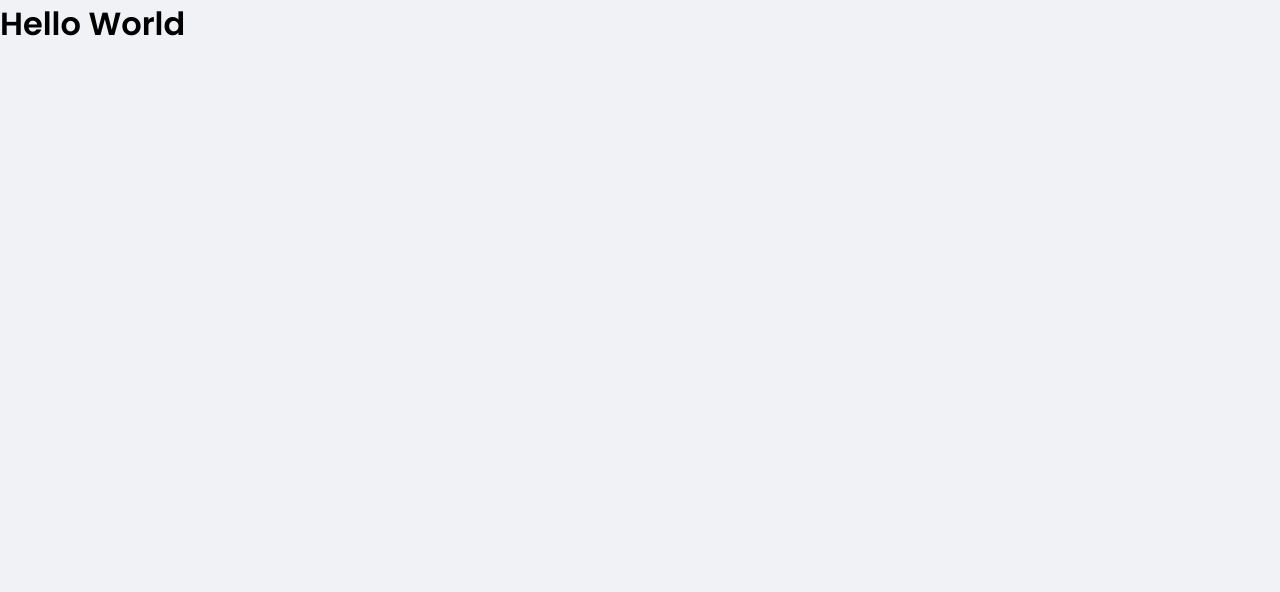
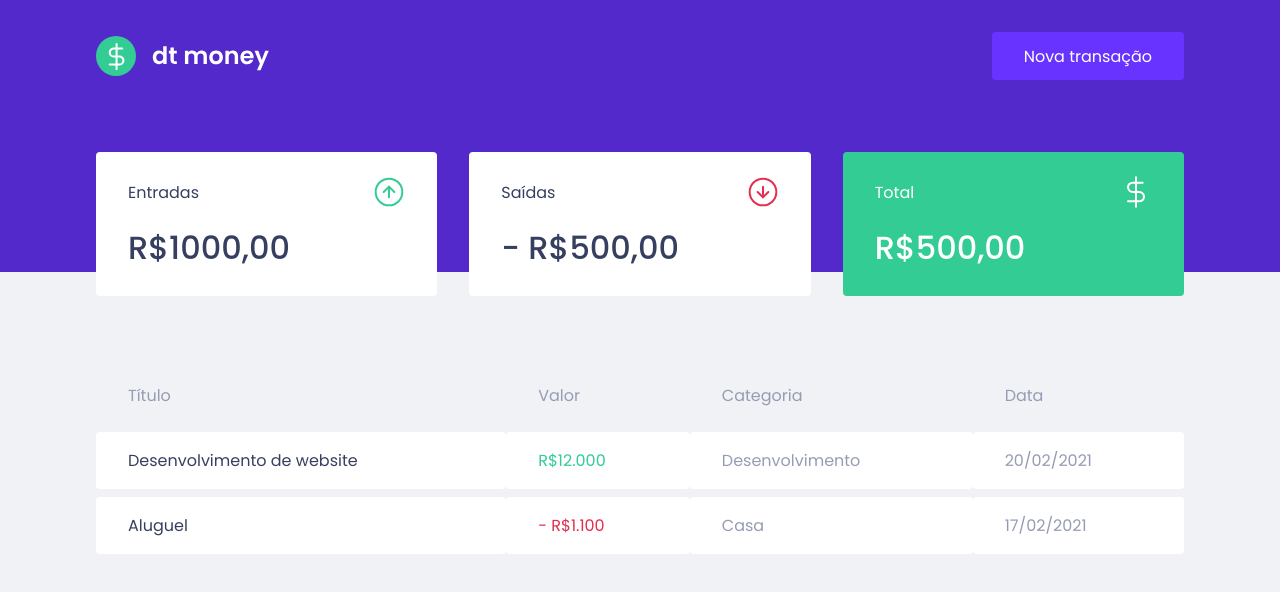
Before and after one commit to gabrielgerm/dtmoney, a React (Create React App) app: page / in a window 1280 px wide. Shown: the top 592 px of the page. Built offline with nearby package versions, Linux system fonts and the light colour scheme.

Commit message:
Criacao de componentes

```diff
--- a/public/index.html
+++ b/public/index.html
@@ -9,7 +9,7 @@
 
     <link rel="shortcut icon" href="./favicon.png" type="image/png" />
 
-    <link href="https://fonts.googleapis.com/css2?family=Poppins:wght@400;600&display=swap" rel="stylesheet">
+    <link href="https://fonts.googleapis.com/css2?family=Poppins:wght@400;500;600&display=swap" rel="stylesheet">
 
     <title>dtmoney</title>
   </head>
--- a/src/App.tsx
+++ b/src/App.tsx
@@ -1,10 +1,13 @@
+import { Header } from "./components/Header";
+import { Dashboard } from "./components/Dashboard";
 import { GlobalStyle } from "./styles/global";
 
 export function App() {
   return (
-    <div className="App">
+    <>
+      <Header />
+      <Dashboard />
       <GlobalStyle />
-      <h1>Hello World</h1>
-    </div>
+    </>
   );
 }
--- /dev/null
+++ b/src/components/Dashboard/index.tsx
@@ -0,0 +1,13 @@
+import { Summary } from "../Summary";
+import { TransactionsTable } from "../TransactionsTable";
+
+import { Container } from "./styles";
+
+export function Dashboard() {
+    return(
+        <Container>
+            <Summary />
+            <TransactionsTable />
+        </Container>
+    )
+}
--- /dev/null
+++ b/src/components/Dashboard/styles.ts
@@ -0,0 +1,7 @@
+import styled from "styled-components"
+
+export const Container = styled.main`
+    max-width: 1120px;
+    margin: 0 auto;
+    padding : 2.5rem 1rem;
+`
--- /dev/null
+++ b/src/components/Header/index.tsx
@@ -0,0 +1,16 @@
+import logoImg from '../../assets/logo.svg'
+
+import { Container, Content } from './styles'
+
+export function Header() {
+    return(
+        <Container>
+            <Content>
+                <img src={logoImg} alt="dt money" />
+                <button type="button">
+                    Nova transação
+                </button>
+            </Content>
+        </Container>
+    )
+}
--- /dev/null
+++ b/src/components/Header/styles.ts
@@ -0,0 +1,31 @@
+import styled from 'styled-components'
+
+export const Container = styled.header`
+    background: var(--blue);
+`;
+
+export const Content = styled.div`
+    max-width: 1120px;
+    margin: 0 auto;
+    padding: 2rem 1rem 12rem;
+
+    display: flex;
+    align-items: center;
+    justify-content: space-between;
+
+    button {
+        font-size: 1rem;
+        color: #fff;
+        background: var(--blue-light);
+        border: 0;
+        padding: 0 2rem;
+        border-radius: 0.25rem;
+        height: 3rem;
+
+        transition: filter 0.2s;
+
+        &:hover {
+            filter: brightness(0.9)
+        }
+    }
+`;
--- /dev/null
+++ b/src/components/Summary/index.tsx
@@ -0,0 +1,33 @@
+import incomeImg from '../../assets/income.svg'
+import outcomeImg from '../../assets/outcome.svg'
+import total from '../../assets/total.svg'
+
+import { Container } from "./styles";
+
+export function Summary() {
+    return(
+        <Container>
+            <div>
+                <header>
+                    <p>Entradas</p>
+                    <img src={incomeImg} alt="Entradas" />
+                </header>
+                <strong>R$1000,00</strong>
+            </div>
+            <div>
+                <header>
+                    <p>Saídas</p>
+                    <img src={outcomeImg} alt="Saídas" />
+                </header>
+                <strong>- R$500,00</strong>
+            </div>
+            <div className="highlight-background">
+                <header>
+                    <p>Total</p>
+                    <img src={total} alt="Total" />
+                </header>
+                <strong>R$500,00</strong>
+            </div>
+        </Container>
+    )
+}
--- /dev/null
+++ b/src/components/Summary/styles.ts
@@ -0,0 +1,34 @@
+import styled from "styled-components";
+
+export const Container = styled.div`
+    display: grid;
+    grid-template-columns: repeat(3, 1fr);
+    gap: 2rem;
+    margin-top: -10rem;
+
+    div {
+        background: var(--shape);;
+        padding: 1.5rem 2rem;
+        border-radius: 0.25rem;
+        color: var(--text-title);
+
+        header {
+            display: flex;
+            align-items: center;
+            justify-content: space-between;
+        }
+
+        strong {
+            display: block;
+            margin-top: 1rem;
+            font-size: 2rem;
+            font-weight: 500;
+            line-height: 3rem;
+        }
+
+        &.highlight-background {
+            background: var(--green);
+            color: #fff;
+        }
+    }
+`
--- /dev/null
+++ b/src/components/TransactionsTable/index.tsx
@@ -0,0 +1,31 @@
+import { Container } from "./styles";
+
+export function TransactionsTable() {
+    return(
+        <Container>
+            <table>
+                <thead>
+                    <th>Título</th>
+                    <th>Valor</th>
+                    <th>Categoria</th>
+                    <th>Data</th>
+                </thead>
+
+                <tbody>
+                    <tr>
+                        <td>Desenvolvimento de website</td>
+                        <td className="deposit">R$12.000</td>
+                        <td>Desenvolvimento</td>
+                        <td>20/02/2021</td>
+                    </tr>
+                    <tr>
+                        <td>Aluguel</td>
+                        <td className="withdraw">- R$1.100</td>
+                        <td>Casa</td>
+                        <td>17/02/2021</td>
+                    </tr>
+                </tbody>
+            </table>
+        </Container>
+    )
+}
--- /dev/null
+++ b/src/components/TransactionsTable/styles.ts
@@ -0,0 +1,40 @@
+import styled from "styled-components";
+
+export const Container = styled.div`
+    margin-top: 4rem;
+
+    table{
+        width: 100%;
+        border-spacing: 0 0.5rem;
+
+        th {
+            color: var(--text-body);
+            font-weight: 400;
+            padding: 1rem 2rem;
+            text-align: left;
+            line-height: 1.5rem;
+        }
+
+        td {
+            padding: 1rem 2rem;
+            border: 0;
+            background: var(--shape);
+            color: var(--text-body);
+            border-radius: 0.25rem;
+
+            &:first-child {
+                color: var(--text-title);
+            }
+
+            &.deposit {
+                color: var(--green)
+            }
+
+            &.withdraw {
+                color: var(--red)
+            }
+
+        }
+
+    }
+`
--- a/src/styles/global.ts
+++ b/src/styles/global.ts
@@ -4,6 +4,7 @@
     :root {
         --red: #e52e4d;
         --blue: #5429cc;
+        --green: #33cc95;
 
         --blue-light: #6933ff;
 
```
